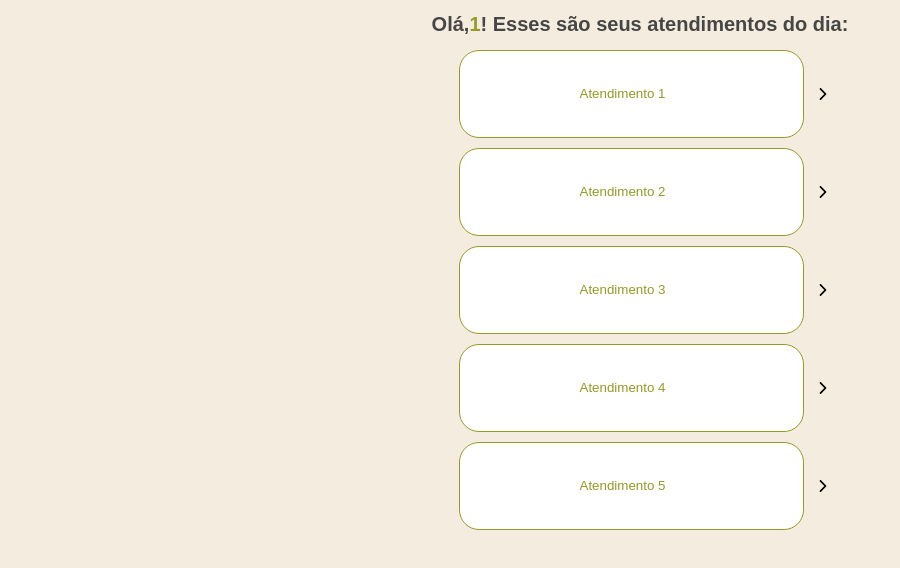
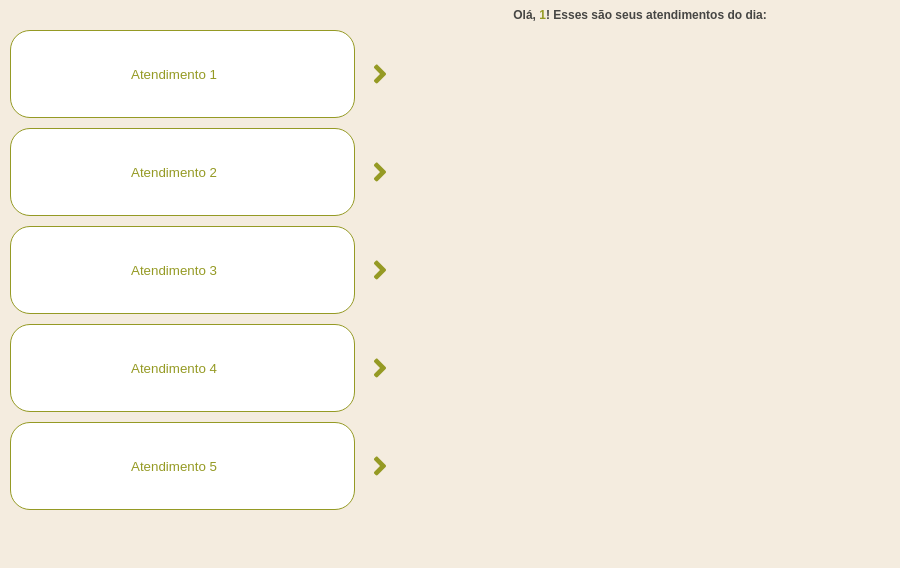
Before and after one commit to euerika/vtal-preventivas, a React (Create React App) app in the folder vtal-preventivas/: page /atendimento/1 in a window 1280 px wide. Shown: the top 568 px of the page, without its empty margins (0-900 px from the left). Built offline with nearby package versions, Linux system fonts and the light colour scheme.

Commit message:
css-atendimentos

```diff
--- a/vtal-preventivas/src/componentes/input-seta.js
+++ b/vtal-preventivas/src/componentes/input-seta.js
@@ -1,29 +1,30 @@
 import React from 'react';
 import '../pages/atendimento/atendimento.css';
-import { IoIosArrowForward } from 'react-icons/io';
+// import { IoIosArrowForward } from 'react-icons/io';
+import { FaAngleRight } from 'react-icons/fa';
 
 const InputSeta = ({ placeholder }) => {
   return (
     <div className="input-seta">
         <div className="input-group">
             <input type="text" value="Atendimento 1" placeholder={placeholder} />
-            <IoIosArrowForward className="seta-lado" />
+            <FaAngleRight className="seta-lado" />
         </div>
         <div className="input-group">
             <input type="text" value="Atendimento 2" placeholder={placeholder} />
-            <IoIosArrowForward className="seta-lado" />
+            <FaAngleRight className="seta-lado" />
         </div>
         <div className="input-group">
             <input type="text" value="Atendimento 3" placeholder={placeholder} />
-            <IoIosArrowForward className="seta-lado" />
+            <FaAngleRight className="seta-lado" />
         </div>
         <div className="input-group">
             <input type="text" value="Atendimento 4" placeholder={placeholder} />
-            <IoIosArrowForward className="seta-lado" />
+            <FaAngleRight className="seta-lado" />
         </div>
         <div className="input-group">
             <input type="text" value="Atendimento 5" placeholder={placeholder} />
-            <IoIosArrowForward className="seta-lado" />
+            <FaAngleRight className="seta-lado" />
         </div>
     </div>
   );
--- a/vtal-preventivas/src/pages/atendimento/atendimento.css
+++ b/vtal-preventivas/src/pages/atendimento/atendimento.css
@@ -3,7 +3,7 @@ body {
 }
 .ola-funcionario {
     font-family: Arial, Helvetica, sans-serif;
-    font-size: 20px;
+    font-size: 12px;
     color: #464644;
     display: flex;
     flex-direction: row;
@@ -12,15 +12,19 @@ body {
 }
 .nome-funcionario {
     color: #959A24;
+    white-space: pre;
 }
 .input-seta {
     display: flex;
     flex-direction: column;
     justify-content: center;
     align-items: center;
-}
+
+  }
+
 .input-group {
     display: flex;
+    width: 100%;
     align-items: center;
     margin-bottom: 10px; /* Espaçamento entre os grupos de input e seta */
 }
@@ -35,6 +39,8 @@ body {
     text-align: center;
 }
 .seta-lado {
-    font-size: 18px; /* Tamanho do ícone */
-    cursor: pointer;
+    font-size: 30px; /* Tamanho do ícone */
+    /* cursor: pointer; */
+    color:#959A24;
+
 }
--- a/vtal-preventivas/src/pages/atendimento/atendimento.js
+++ b/vtal-preventivas/src/pages/atendimento/atendimento.js
@@ -4,12 +4,12 @@ import InputSeta from '../../componentes/input-seta';
 
 
 const Atendimentos = () => {
-    const { nomeFuncionario } = useParams();
+    const {nomeFuncionario} = useParams();
 
     return (
-        <div>
+          <div>
             <h1 className="ola-funcionario">
-                Olá, <span className="nome-funcionario"> {nomeFuncionario} </span>! Esses são seus atendimentos do dia:
+                Olá, <span className="nome-funcionario"> {nomeFuncionario}</span>!  Esses são seus atendimentos do dia:
             </h1>
             <InputSeta />
         </div>
```
